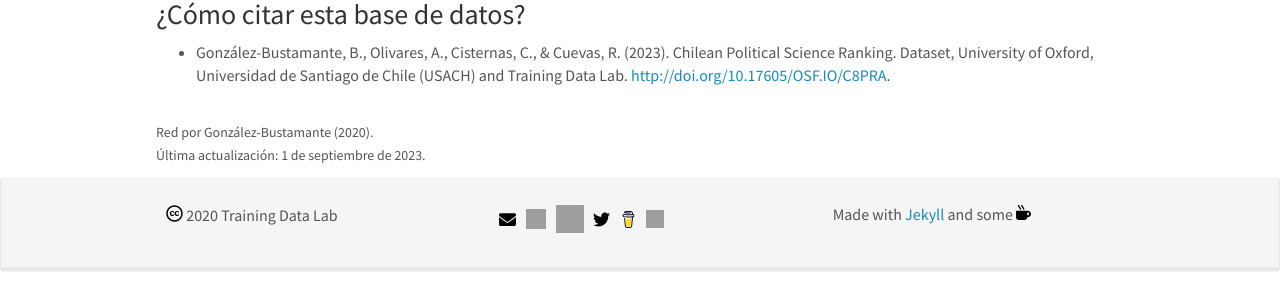
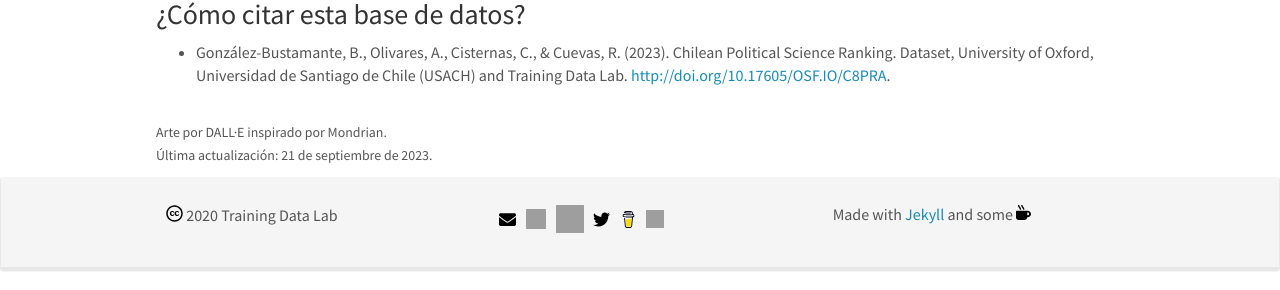
Before and after one commit to training-datalab/old-training-datalab.com, a Jekyll site: the page built from _pages/cps-ranking-spanish.md, in a window 1280 px wide and 900 px high, scrolled down 834 px. Shown: the part 607-897 px from the top of the window. Built offline with Jekyll 4.4.1, drawn with Linux system fonts in a browser that asks for light colours; nearby versions of some CDN libraries.

Commit message:
Update cps-ranking-spanish.md
Co-Authored-By: Carla Cisternas <carla.cisternas@umayor.cl>
Co-Authored-By: janolivares <70457696+janolivares@users.noreply.github.com>
Co-Authored-By: Rodrigo Cuevas <26773927+rodrigocuevasossandon@users.noreply.github.com>

```diff
--- a/_pages/cps-ranking-spanish.md
+++ b/_pages/cps-ranking-spanish.md
@@ -14,7 +14,7 @@
 
 ![Project Status: Active]({{ site.url }}{{ site.baseurl }}/badges/project_status/project_active.svg) &nbsp;&nbsp; [![English]({{ site.url }}{{ site.baseurl }}/badges/lang/english_inactive.svg)](https://training-datalab.com/projects/cps-ranking) &nbsp;&nbsp; [![Spanish]({{ site.url }}{{ site.baseurl }}/badges/lang/spanish.svg)](https://training-datalab.com/projects/cps-ranking-spanish)
 
-![]({{ site.url }}{{ site.baseurl }}/images/projects/network_ranking.png){: style="width: 350px; float: right; border: 10px"}
+![]({{ site.url }}{{ site.baseurl }}/images/projects/cps_ranking_dalle.png){: style="width: 350px; float: right; border: 10px"}
 
 ## Descripción
 
@@ -63,5 +63,5 @@
 - González-Bustamante, B., Olivares, A., Cisternas, C., & Cuevas, R. (2023). Chilean Political Science Ranking. Dataset, University of Oxford, Universidad de Santiago de Chile (USACH) and Training Data Lab. <a href="http://doi.org/10.17605/OSF.IO/C8PRA" target="_blank">http://doi.org/10.17605/OSF.IO/C8PRA</a>.
 
 <br />
-<small>Red por González-Bustamante (2020).</small><br />
-<small>Última actualización: 1 de septiembre de 2023.</small>
+<small>Arte por DALL·E inspirado por Mondrian.</small><br />
+<small>Última actualización: 21 de septiembre de 2023.</small>
```
